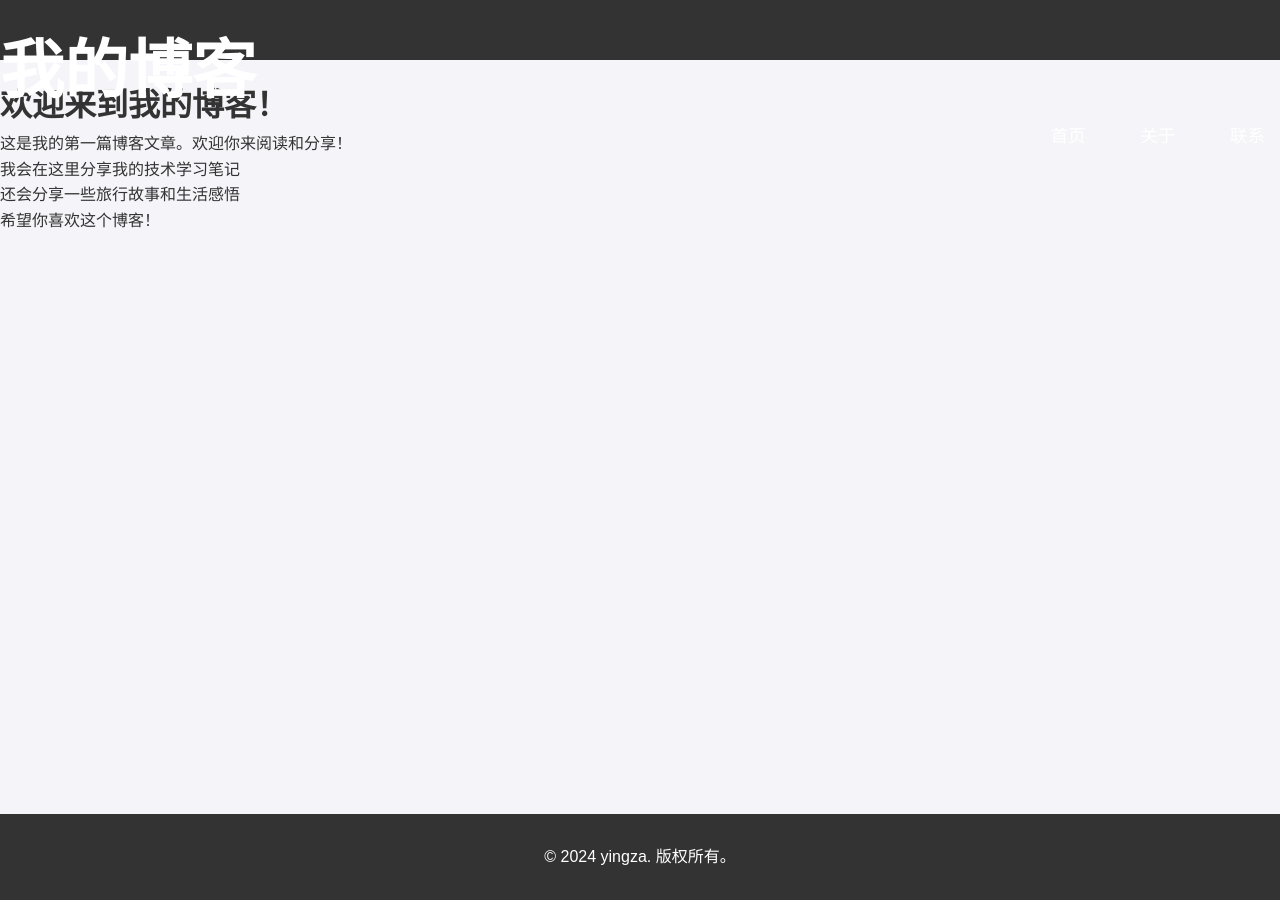
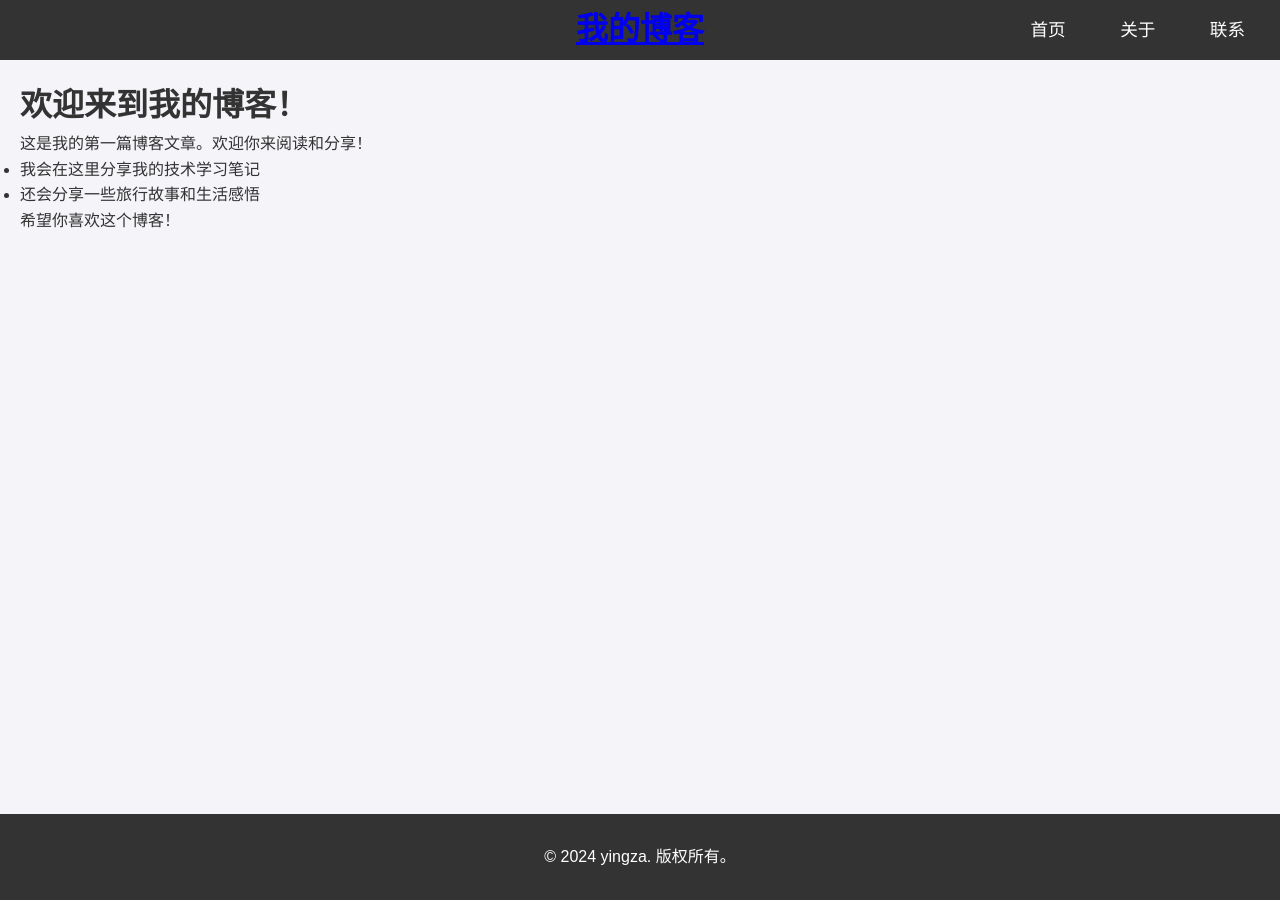
Before and after one commit to yingza-l/skills-github-pages, a Jekyll site: the page built from index.md, in a window 1280 px wide. Built offline with Jekyll 4.4.1, drawn with Linux system fonts in a browser that asks for light colours.

Commit message:
Update style.css

```diff
--- a/assets/css/style.css
+++ b/assets/css/style.css
@@ -15,34 +15,39 @@ body {
   min-height: 100vh;
 }
 
+/* 主体内容 */
 main {
   flex-grow: 1;
-  padding: 20px 0;
-  margin-top: 60px; /* 确保正文内容不被导航栏遮挡 */
+  padding: 20px;
+  margin-top: 60px; /* 确保正文不被 header 遮挡 */
 }
 
+/* 头部样式 */
 header {
   background-color: #333;
   color: white;
-  padding: 20px 0;
+  padding: 0; /* 清除 padding，避免影响布局 */
   position: fixed;
   top: 0;
   left: 0;
   width: 100%;
   z-index: 100;
-  height: 60px; /* 明确指定导航栏高度 */
+  height: 60px; /* 设置固定高度，便于内容居中 */
+  display: flex;
+  justify-content: center; /* 水平居中 */
+  align-items: center; /* 垂直居中 */
 }
 
-header .logo {
-  text-decoration: none;
-  color: white;
-  font-size: 2em;
-  font-weight: bold;
+/* 导航样式 */
+nav {
+  position: absolute;
+  right: 20px; /* 导航靠右 */
+  top: 50%;
+  transform: translateY(-50%); /* 垂直居中 */
 }
 
 nav ul {
   list-style-type: none;
-  text-align: right;
 }
 
 nav ul li {
@@ -63,6 +68,7 @@ nav ul li a:hover {
   color: white;
 }
 
+/* 页脚样式 */
 footer {
   background-color: #333;
   color: white;
@@ -78,6 +84,7 @@ footer p {
   padding: 10px 0;
 }
 
+/* 响应式设计 */
 @media (max-width: 768px) {
   header h1 {
     font-size: 1.5em;
```
